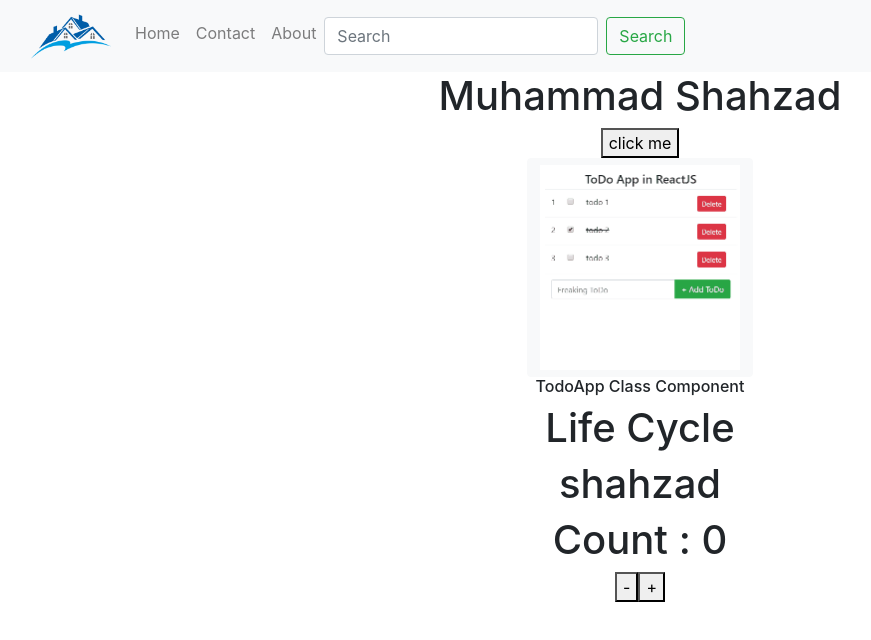
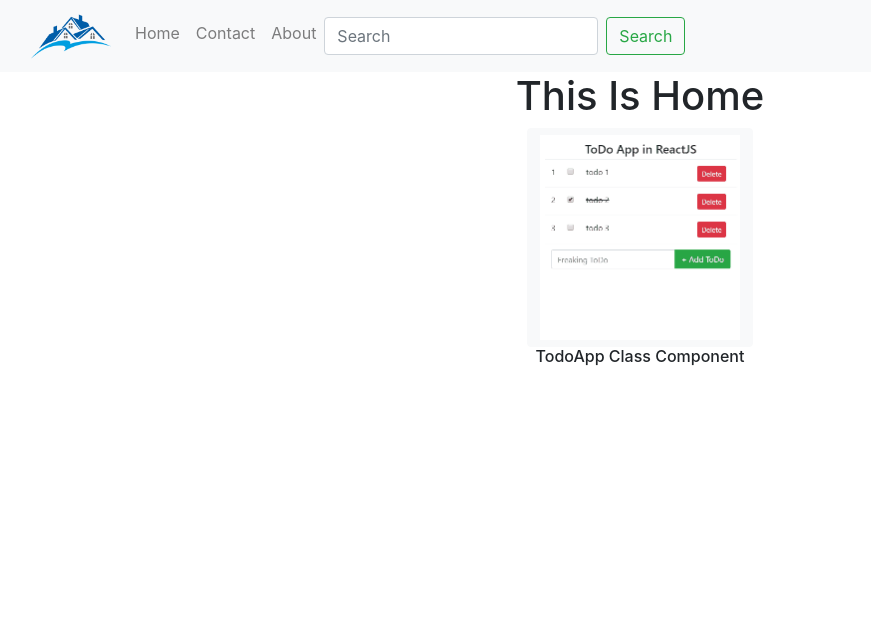
Before and after one commit to mshahzad786/easy-clicks, a React (Create React App) app: page / in a window 1280 px wide. Shown: the top 640 px of the page, without its empty margins (0-871 px from the left). Built offline with nearby package versions, Linux system fonts and the light colour scheme; no server answers.

Commit message:
Files Seprate Update

```diff
--- a/src/components/buttons.jsx
+++ b/src/components/buttons.jsx
@@ -1,6 +1,5 @@
 import React from "react";
-import { Link } from "react-router-dom";
-import TodoCC from "./../images/apps images/Todo Class Component.gif"
+
 
 
 
@@ -9,12 +8,7 @@ function Submit() {
     return (
       <div>
 
-            <Link to="./Todo">
-                <button type="button" className="btn btn-light"><img src={TodoCC} alt="" width="200" /></button>
-            </Link>
-            <div>
-                <h6>TodoApp Class Component</h6>
-            </div>
+
       </div>
 
 
--- /dev/null
+++ b/src/pages/Apps/Apps.jsx
@@ -0,0 +1,28 @@
+import React from "react";
+import { Link } from "react-router-dom";
+import TodoCC from "./../../images/apps images/Todo Class Component.gif"
+
+
+
+function Apps() {
+
+    return (
+      <div>
+
+            <Link to="./Todo">
+                <button type="button" className="btn btn-light"><img src={TodoCC} alt="" width="200" /></button>
+            </Link>
+            <div>
+                <h6>TodoApp Class Component</h6>
+            </div>
+      </div>
+
+
+    )
+
+}
+
+
+
+
+export default Apps;
--- a/src/pages/Apps/Todo.jsx
+++ b/src/pages/Apps/Todo.jsx
@@ -31,7 +31,6 @@ editTodo = (e, value    ) =>{
         this.setState({
             value: e.target.value
         })
-
 
     }
 
--- a/src/pages/Routing.jsx
+++ b/src/pages/Routing.jsx
@@ -7,6 +7,7 @@ import About from './about';
 import Buttons from './../components/buttons'
 import NewComponent from './Apps/Login'
 import Todo from './Apps/Todo'
+import Apps from './Apps/Apps'
 import "../App.css"
 import LifeCycle from "./Apps/LifeCycle";
 
@@ -21,8 +22,8 @@ function Routing() {
 
             <Route exact path="/">
               <Home />
-              <Buttons/>
-              <LifeCycle />
+              <Apps />
+              {/* <LifeCycle /> */}
             </Route>
             <Route path="/contact">
               <Contact />
--- a/src/pages/index.jsx
+++ b/src/pages/index.jsx
@@ -16,34 +16,40 @@ function Home(props) {
 
 
     <div>
-      {/* <h1> This Is Home </h1> */}
-      <h1> {props.name} </h1>
+
+      <h1> This Is Home </h1>
+      {/* <div> */}
+
+      {/* <h1> {props.name} </h1>  */}
 
       {/* <img src={Bg} alt="" width="500" /> */}
 
 
-      <button onClick ={()=> props.updateName() } >click me</button>
+      {/* <button onClick ={()=> props.updateName() } >click me</button> */}
+      {/* </div> */}
+    </div>
 
 
 
-    </div>
 
   )
 }
 
-const mapStateToProps = (state) => {
-  console.log("State ==>", state )
-    return {
-        name: state.name,
-        email: state.email
-      }
-}
+// const mapStateToProps = (state) => {
+//   console.log("State ==>", state )
+//     return {
+//         name: state.name,
+//         email: state.email
+//       }
+// }
 
-const mapDispatchToProps =(dispatch) =>{
-  return{
-    updateName: () => dispatch({type : "UPDATE_NAME",name : "Omama Muhammad Tahir"})
-  }
+// const mapDispatchToProps =(dispatch) =>{
+//   return{
+//     updateName: () => dispatch({type : "UPDATE_NAME",name : "Omama Muhammad Tahir"})
+//   }
 
-}
+// }
 
-export default connect(mapStateToProps, mapDispatchToProps)(Home);
+export default
+// connect(mapStateToProps, mapDispatchToProps)
+(Home);
```
Also changed, not shown: 1 other file (tests, documents, lock files or other folders).
